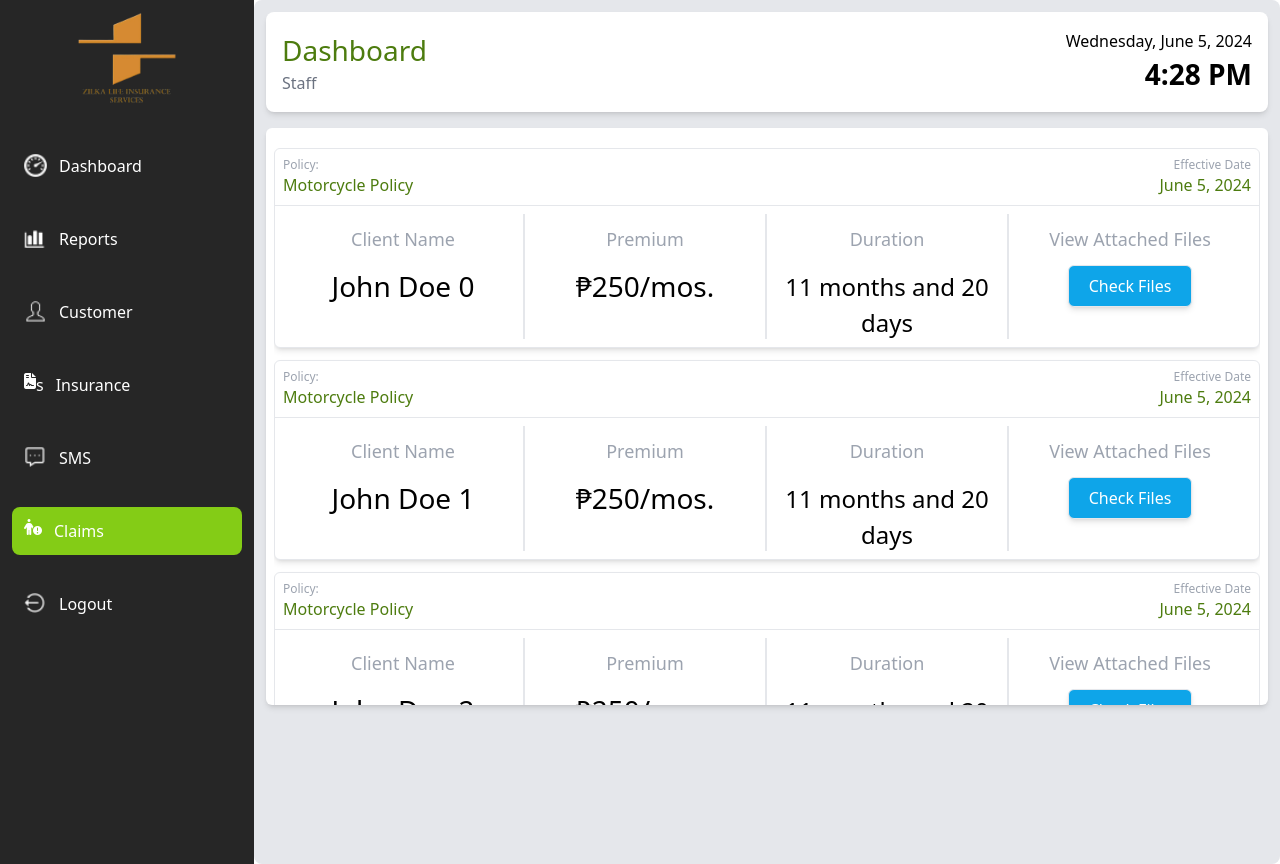
After one commit to GetDrown/insurance-system, a PHP site: page /src/staff-view/claims.php in a window 1280 px wide. The commit adds this page. Run offline with PHP 8.4, Linux system fonts and the light colour scheme.

Commit message:
added claims page (owner and staff), change client view to accomodate the changes

```diff
--- a/assets/css/output.css
+++ b/assets/css/output.css
@@ -985,94 +981,98 @@ video {
   height: 590px;
 }
 
+.h-\[610px\] {
+  height: 610px;
+}
+
+.h-\[643px\] {
+  height: 643px;
+}
+
+.h-\[730px\] {
+  height: 730px;
+}
+
+.h-\[80px\] {
+  height: 80px;
+}
+
+.h-dvh {
+  height: 100dvh;
+}
+
+.h-full {
+  height: 100%;
+}
+
+.h-screen {
+  height: 100vh;
+}
+
+.h-\[160px\] {
+  height: 160px;
+}
+
+.h-\[120px\] {
+  height: 120px;
+}
+
 .h-\[600px\] {
   height: 600px;
 }
 
-.h-\[643px\] {
-  height: 643px;
-}
-
-.h-\[730px\] {
-  height: 730px;
-}
-
-.h-\[80px\] {
-  height: 80px;
-}
-
-.h-dvh {
-  height: 100dvh;
-}
-
-.h-full {
-  height: 100%;
-}
-
-.h-screen {
-  height: 100vh;
-}
-
-.h-\[510px\] {
-  height: 510px;
-}
-
-.h-\[210px\] {
-  height: 210px;
-}
-
-.h-\[425px\] {
-  height: 425px;
-}
-
-.h-\[710px\] {
-  height: 710px;
-}
-
-.h-\[625px\] {
-  height: 625px;
-}
-
-.h-\[610px\] {
-  height: 610px;
-}
-
-.h-\[525px\] {
-  height: 525px;
-}
-
-.h-\[480px\] {
-  height: 480px;
-}
-
-.h-\[490px\] {
-  height: 490px;
-}
-
-.h-\[495px\] {
-  height: 495px;
+.h-\[430px\] {
+  height: 430px;
+}
+
+.h-\[60px\] {
+  height: 60px;
+}
+
+.h-\[400px\] {
+  height: 400px;
+}
+
+.h-\[300px\] {
+  height: 300px;
+}
+
+.h-\[350px\] {
+  height: 350px;
+}
+
+.h-\[330px\] {
+  height: 330px;
+}
+
+.h-\[570px\] {
+  height: 570px;
+}
+
+.h-\[580px\] {
+  height: 580px;
+}
+
+.h-\[578px\] {
+  height: 578px;
+}
+
+.h-\[577px\] {
+  height: 577px;
+}
+
+.h-\[560px\] {
+  height: 560px;
+}
+
+.h-\[180px\] {
+  height: 180px;
 }
 
 .h-\[170px\] {
   height: 170px;
 }
 
-.h-\[300px\] {
-  height: 300px;
-}
-
-.h-\[400px\] {
-  height: 400px;
-}
-
-.h-\[270px\] {
-  height: 270px;
-}
-
-.h-\[130px\] {
-  height: 130px;
-}
-
 .w-11\/12 {
   width: 91.666667%;
 }
@@ -1441,6 +1465,18 @@ video {
 
 .border-t {
   border-top-width: 1px;
+}
+
+.border-r {
+  border-right-width: 1px;
+}
+
+.border-r-2 {
+  border-right-width: 2px;
+}
+
+.border-dashed {
+  border-style: dashed;
 }
 
 .border-gray-200 {
@@ -1563,9 +1599,9 @@ video {
   background-color: rgb(255 255 255 / var(--tw-bg-opacity));
 }
 
-.bg-red-100 {
-  --tw-bg-opacity: 1;
-  background-color: rgb(254 226 226 / var(--tw-bg-opacity));
+.bg-sky-500 {
+  --tw-bg-opacity: 1;
+  background-color: rgb(14 165 233 / var(--tw-bg-opacity));
 }
 
 .p-1 {
@@ -1701,6 +1733,10 @@ video {
 
 .pt-\[2px\] {
   padding-top: 2px;
+}
+
+.pt-3 {
+  padding-top: 0.75rem;
 }
 
 .text-left {
--- a/includes/sidebar-staff.php
+++ b/includes/sidebar-staff.php
@@ -1,5 +1,5 @@
 <div class="basis-2/12 bg-neutral-800 h-dvh flex flex-col justify-start items-center p-3">
-    <div class="h-[150px] mb-[30px]">
+    <div class="h-[100px] mb-[30px]">
         <img class="h-full" src="../../assets/image/logo.png" alt="">
     </div>
     <ul>
@@ -50,6 +50,14 @@
                 <span class="ml-3 text-white">SMS</span>
             </a>
         </li>
+        <!-- claims -->
+        <li class="mb-[25px]">
+            <a href="claims.php"
+                class="flex w-[230px] hover:bg-lime-500 p-3 rounded-lg <?php echo ($current_page == 'claims.php') ? 'bg-lime-500' : ''; ?>">
+                <i class="fa-solid fa-person-circle-exclamation text-white"></i>
+                <span class="ml-3 text-white">Claims</span>
+            </a>
+        </li>
         <li class="logout">
             <a href="../../index.php" class="flex w-[230px] hover:bg-red-500 p-3 rounded-lg">
                 <div class="img-container">
--- a/src/admin-view/clients.php
+++ b/src/admin-view/clients.php
@@ -5,8 +5,6 @@ include '../../dbconf/db_config.php'
 $userNum = 5;
 $users = array();
 $currentIndex = 0;
-
-
 ?>
 
 <body>
@@ -149,7 +147,7 @@ $currentIndex = 0;
     <dialog data-status-modal class=" w-11/12 h-5/6 p-5">
 
         <div class="flex justify-between items-start">
-            <h1 id="modalUsername" class="mb-5 font-medium text-[24px] text-lime-600"></h1>
+            <h1 id="modalUsername" class="mb-5 font-medium text-[24px] text-lime-600">test</h1>
             <button data-close-status-modal class=" text-red-500 text-[24px] rounded-lg"><i
                     class="fa-solid fa-circle-xmark"></i></button>
             <!-- username -->
--- a/src/admin-view/insurance.php
+++ b/src/admin-view/insurance.php
@@ -68,7 +68,7 @@ $allPolicy = array_merge($lifePolicies, $nonLifePolicies);
                 <div class="flex justify-around items-center ">
                     <button type="submit"
                         class="bg-lime-300 py-2 px-2 rounded-lg font-medium w-[100px] shadow-md">Save</button>
-                    <button data-close-policy-modal
+                    <button type="button" data-close-policy-modal
                         class="bg-red-300 py-2 px-2 rounded-lg font-medium w-[100px] shadow-md">Cancel</button>
                 </div>
             </form>
--- a/src/admin-view/staff.php
+++ b/src/admin-view/staff.php
@@ -51,7 +51,7 @@
                 <div class="flex justify-around items-center ">
                     <button type="submit" class="bg-lime-300 py-2 px-2 rounded-lg font-medium w-[100px] shadow-md">Add
                         Staff</button>
-                    <button data-close-staff-modal
+                    <button type="button" data-close-staff-modal
                         class="bg-red-300 py-2 px-2 rounded-lg font-medium w-[100px] shadow-md">Cancel</button>
                 </div>
             </form>
--- /dev/null
+++ b/src/staff-view/claims.php
@@ -0,0 +1,122 @@
+<?php
+    include '../../includes/header.php';
+?>
+
+<body>
+    <!-- check files -->
+    <dialog data-check-file-modal class="h-[590px] w-[800px] p-5 text-center ">
+        <div class="h-full flex flex-col items-center justify-between">
+            <div>
+                <p class="text-[28px] text-gray-500">Submitted Scanned Proofs</p>
+            </div>
+            <div class="overflow-hidden w-full">
+                <div class="border-dashed border-4 w-full h-[430px] grid grid-cols-4 gap-4 p-3 overflow-y-auto">
+                    <?php for ($i=0; $i < 3 ; $i++) { ?>
+                    <div class="border h-[170px]  rounded-md p-3">
+                        <i class="fa-solid fa-cloud-arrow-up text-[70px] text-gray-500"></i>
+                        <p class="font-medium">Police Report</p>
+                        <button class="text-sky-500 font-medium mt-4 rounded-md">view File</button>
+                    </div>
+                    <?php } ?>
+                </div>
+            </div>
+            <div class="w-[300px] grid grid-cols-2  gap-3">
+                <button class="px-3 py-1 mt-2 rounded-md bg-lime-500 text-white border ">Apporved
+                    Claim</button>
+                <button data-check-file-modal-close
+                    class="px-3 py-1 mt-2 rounded-md bg-red-500 text-white border ">Cancel</button>
+            </div>
+        </div>
+    </dialog>
+    <!-- sidebar -->
+    <?php include '../../includes/sidebar-staff.php'; ?>
+    <!-- main content -->
+    <div class="basis-5/6  h-dvh p-3 rounded-lg overflow-hidden bg-gray-200 flex flex-col">
+        <!-- header -->
+        <div class="h-[100px] w-full bg-white rounded-lg p-4 flex items-center justify-between  shadow-md">
+            <div>
+                <h1 class="font-medium text-[28px] text-lime-700">Dashboard </h1>
+                <p class="text-gray-500">Staff</p>
+            </div>
+            <div>
+                <h1 id="currentDate"></h1>
+                <h1 class="text-[28px] font-semibold text-end" id="currentTime"></h1>
+            </div>
+        </div>
+        <!-- body -->
+        <div class="w-full h-[577px] bg-white mt-4 p-2 rounded-md shadow-md overflow-hidden">
+            <div class="grid grid-cols-1 gap-3 w-full h-[560px] mt-3 overflow-y-auto">
+                <?php for ($i=0; $i < 3; $i++) {  ?>
+                <div class="h-[200px] bg-white rounded-md shadow-md border">
+                    <div class="p-2 border-b flex justify-between items-center">
+                        <div>
+                            <p class="text-xs font-medium text-gray-400">Policy:</p>
+                            <p class="font-medium text-lime-700">Motorcycle Policy </p>
+                        </div>
+                        <div class="">
+                            <p class="text-end text-xs font-medium text-gray-400">Effective Date</p>
+                            <p class="font-medium text-lime-700">June 5, 2024</p>
+                        </div>
+                    </div>
+                    <div class="p-2 grid grid-cols-4">
+                        <div class="border-r-2 h-[125px] text-center pt-3">
+                            <p class="text-[18px] text-gray-400">Client Name</p>
+                            <p class="text-[28px] mt-3">John Doe <?php echo $i; ?></p>
+                        </div>
+                        <div class="border-r-2 h-[125px] text-center pt-3">
+                            <p class="text-[18px] text-gray-400">Premium</p>
+                            <p class="text-[28px] mt-3">₱250/mos.</p>
+                        </div>
+                        <div class="border-r-2 h-[125px] text-center pt-3">
+                            <p class="text-[18px] text-gray-400">Duration</p>
+                            <p class="text-[24px] mt-4">11 months and 20 days</p>
+                        </div>
+                        <div class="h-[125px] text-center pt-3">
+                            <p class="text-[18px] text-gray-400">View Attached Files</p>
+                            <button data-check-file-modal-open
+                                class="px-5 py-2 border rounded-md shadow-md mt-3 bg-sky-500 text-white">Check
+                                Files</button>
+                        </div>
+                    </div>
+                </div>
+                <?php } ?>
+            </div>
+        </div>
+    </div>
+    <script>
+    function updateTime() {
+        var currentDate = new Date();
+        var options = {
+            weekday: 'long',
+            year: 'numeric',
+            month: 'long',
+            day: 'numeric'
+        };
+        document.getElementById("currentDate").innerHTML = currentDate.toLocaleDateString('en-US', options);
+        var hours = currentDate.getHours();
+        var minutes = currentDate.getMinutes();
+        var ampm = hours >= 12 ? 'PM' : 'AM';
+        hours = hours % 12;
+        hours = hours ? hours : 12; // the hour '0' should be '12'
+        minutes = minutes < 10 ? '0' + minutes : minutes;
+        var currentTime = hours + ':' + minutes + ' ' + ampm;
+        document.getElementById("currentTime").innerHTML = currentTime;
+    }
+    setInterval(updateTime, 1000);
+    updateTime();
+
+    const filesModal = document.querySelector('[data-check-file-modal]');
+    const closeModal = document.querySelector('[data-check-file-modal-close]');
+    document.querySelectorAll('[data-check-file-modal-open]').forEach(btn => {
+        btn.addEventListener('click', function() {
+            filesModal.showModal();
+        });
+    });
+
+    closeModal.addEventListener('click', function() {
+        filesModal.close();
+    });
+    </script>
+</body>
+
+</html>
--- a/src/staff-view/insurance.php
+++ b/src/staff-view/insurance.php
@@ -29,7 +29,7 @@
                 <!-- buttns -->
                 <div class="flex justify-around items-center ">
                     <button class="bg-lime-300 py-2 px-2 rounded-lg font-medium w-[100px] shadow-md">Save</button>
-                    <button data-close-policy-modal
+                    <button type="button" data-close-policy-modal
                         class="bg-red-300 py-2 px-2 rounded-lg font-medium w-[100px] shadow-md">Cancel</button>
                 </div>
             </form>
--- a/src/staff-view/sms.php
+++ b/src/staff-view/sms.php
@@ -2,7 +2,7 @@
 
 <body>
     <!-- sidebar -->
-    <?php include '../../includes/sidebar.php'; ?>
+    <?php include '../../includes/sidebar-staff.php'; ?>
     <!-- main-content -->
     <div class="basis-5/6  h-dvh bg-gray-200 flex flex-col overflow-hidden p-3 ">
         <!-- header -->
```
Also changed, not shown: other parts of assets/css/output.css (+85 -42 lines), includes/sidebar.php (+9 -1 lines), src/admin-view/claims.php (added, +122 -0 lines), src/admin-view/index.php (+11 -8 lines), src/customer-view/index.php (+65 -55 lines), src/staff-view/index.php (+9 -1 lines).
